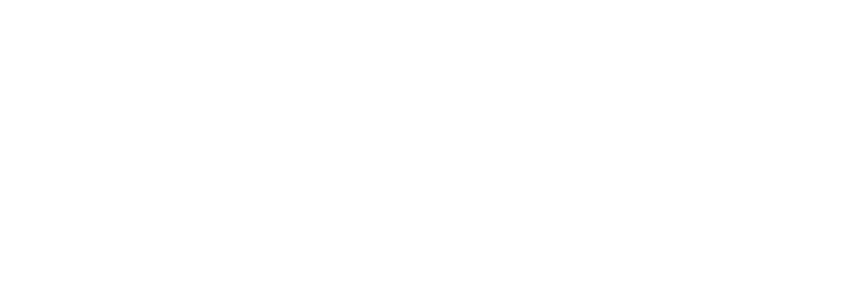
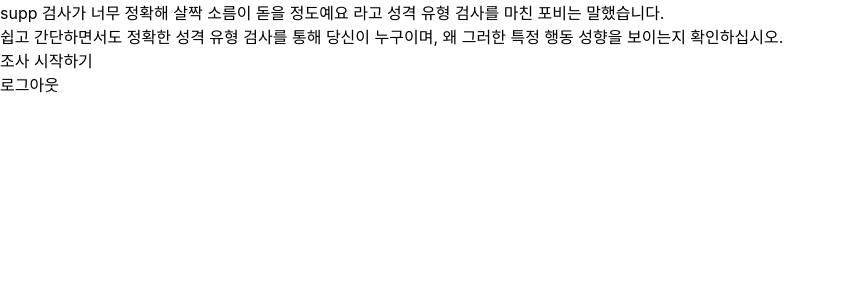
Before and after one commit to woowa-supp/supp-client, a React (Create React App) app: page / in a window 1280 px wide. Shown: the top 300 px of the page, without its empty margins (0-845 px from the left). Built offline with nearby package versions, Linux system fonts and the light colour scheme.

Commit message:
feat: 메인 페이지에 필요한 컴포넌트들 구현

```diff
--- a/src/component/Home.js
+++ b/src/component/Home.js
@@ -1,7 +1,44 @@
 import React from "react";
+import SuppButton from "./common/SuppButton";
+import { HOME_SUBTITLE, HOME_TITLE } from "../const/constants";
 
 const Home = (props) => {
-  return <div></div>;
+  const loadButtonsByLogin = () => {
+    if (true) {
+      return (
+        <div className="home-buttons">
+          <SuppButton
+            content="조사 시작하기"
+            fontColor="#ffffff"
+            bgColor="#007bff"
+          />
+          <SuppButton
+            content="로그아웃"
+            fontColor="#ffffff"
+            bgColor="#117a8b"
+          />
+        </div>
+      );
+    } else {
+      return (
+        <div className="home-buttons">
+          <SuppButton
+            content="Github으로 로그인하기"
+            fontColor="#ffffff"
+            bgColor="#28a745"
+          />
+        </div>
+      );
+    }
+  };
+
+  return (
+    <div className="home">
+      <div className="title">{HOME_TITLE}</div>
+      <div className="subtitle">{HOME_SUBTITLE}</div>
+      {loadButtonsByLogin()}
+    </div>
+  );
 };
 
 export default Home;
--- /dev/null
+++ b/src/component/common/SuppButton.js
@@ -0,0 +1,7 @@
+import React from "react";
+
+const SuppButton = ({ content, fontColor, bgColor, size, handleClick }) => {
+  return <div className="supp-button">{content}</div>;
+};
+
+export default SuppButton;
--- /dev/null
+++ b/src/const/constants.js
@@ -0,0 +1,4 @@
+export const HOME_TITLE =
+  "supp 검사가 너무 정확해 살짝 소름이 돋을 정도예요 라고 성격 유형 검사를 마친 포비는 말했습니다.";
+export const HOME_SUBTITLE =
+  "쉽고 간단하면서도 정확한 성격 유형 검사를 통해 당신이 누구이며, 왜 그러한 특정 행동 성향을 보이는지 확인하십시오.";
--- a/src/routes/Routes.js
+++ b/src/routes/Routes.js
@@ -8,7 +8,7 @@
 
 const Routes = (props) => {
   return (
-    <>
+    <div className="main-container">
       <BrowserRouter>
         <Switch>
           <Route exact path="/">
@@ -28,7 +28,7 @@
           </Route>
         </Switch>
       </BrowserRouter>
-    </>
+    </div>
   );
 };
 
```
